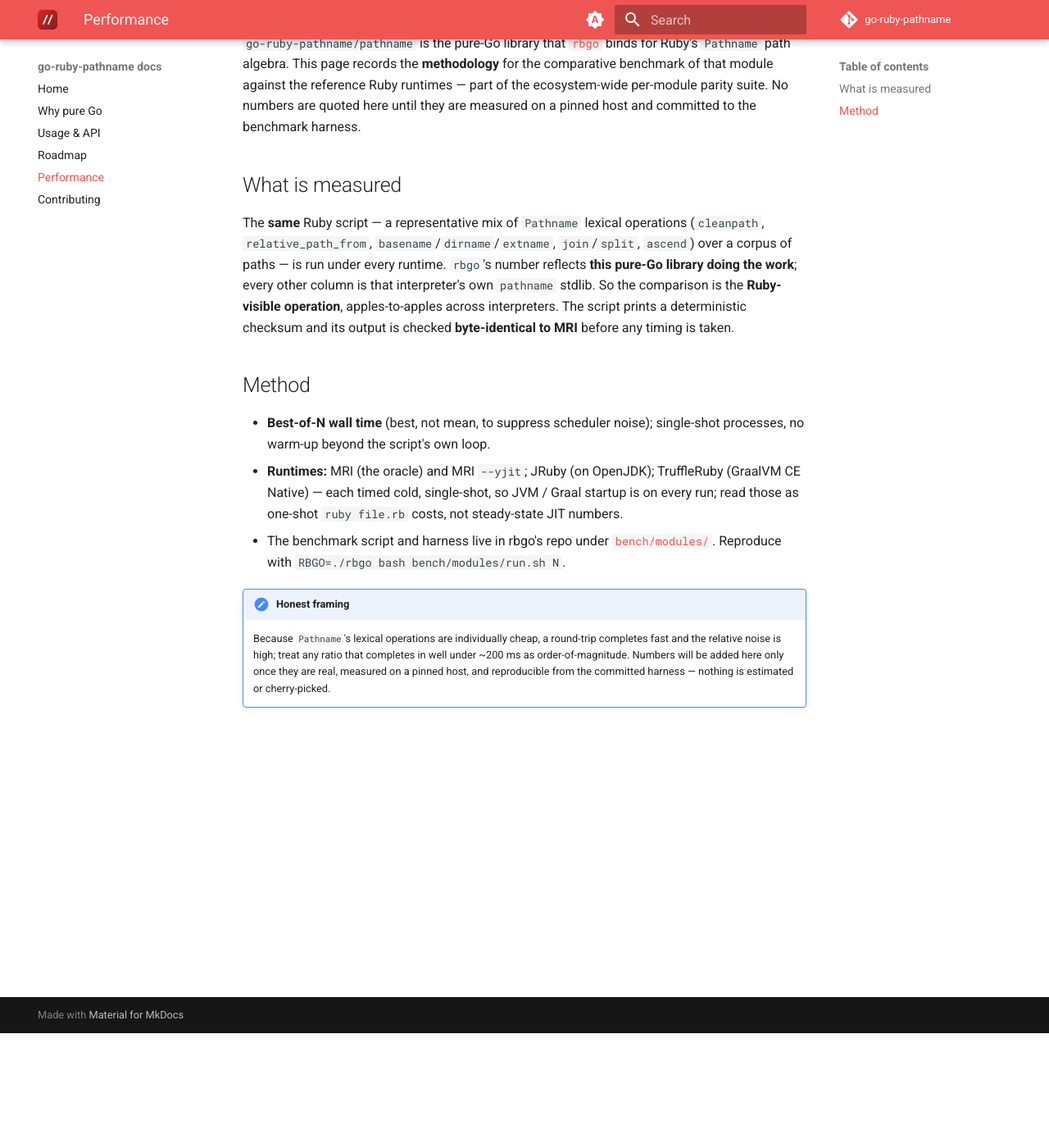
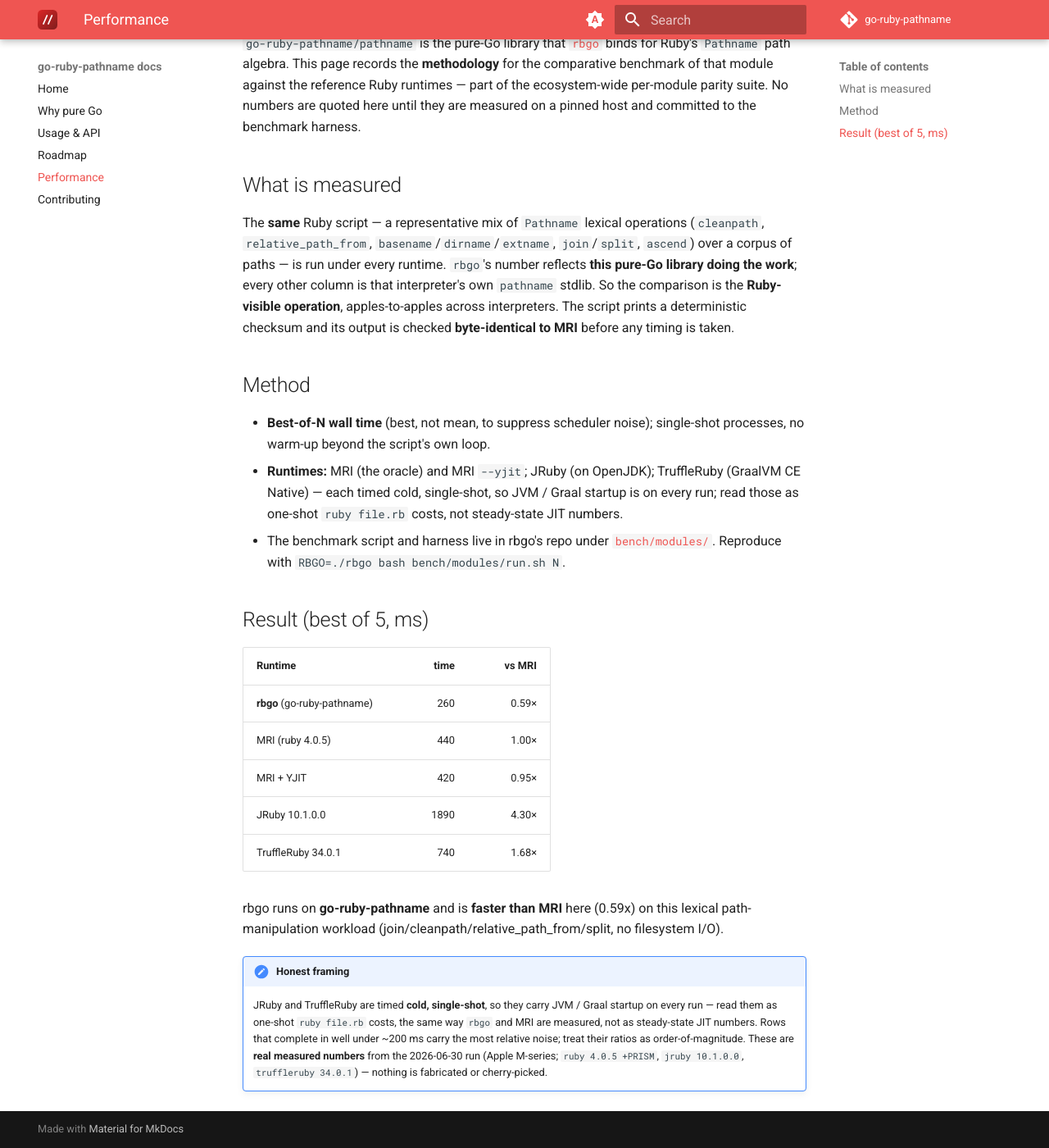
Before and after one commit to go-ruby-pathname/docs, an MkDocs documentation site: the page built from docs/performance.md, in a window 1280 px wide and 1400 px high, scrolled down 140 px. Shown: the whole window at 82% size. Built offline with MkDocs 1.6.1 and Material for MkDocs 9.7.7, drawn with Linux system fonts in a browser that asks for light colours; the version menu is left out.

Commit message:
docs: fill in measured wave-3 performance numbers
Replace the measurement-pending admonition in docs/performance.md with the real
best-of-5 cross-runtime result table (rbgo / MRI / MRI+YJIT / JRuby / TruffleRuby,
+ vs-MRI ratio) from the 2026-06-30 per-module parity run on Apple M-series
(ruby 4.0.5 +PRISM, jruby 10.1.0.0, truffleruby 34.0.1). Output byte-checked
against MRI before timing; harness at go-embedded-ruby/ruby bench/modules/.

Co-Authored-By: Claude Opus 4.8 <noreply@anthropic.com>

```diff
--- a/docs/performance.md
+++ b/docs/performance.md
@@ -28,9 +28,23 @@ across interpreters. The script prints a deterministic checksum and its output i
   [`bench/modules/`](https://github.com/go-embedded-ruby/ruby/tree/main/bench/modules).
   Reproduce with `RBGO=./rbgo bash bench/modules/run.sh N`.
 
+## Result (best of 5, ms)
+
+| Runtime | time | vs MRI |
+| --- | ---: | ---: |
+| **rbgo** (go-ruby-pathname) | 260 | 0.59× |
+| MRI (ruby 4.0.5) | 440 | 1.00× |
+| MRI + YJIT | 420 | 0.95× |
+| JRuby 10.1.0.0 | 1890 | 4.30× |
+| TruffleRuby 34.0.1 | 740 | 1.68× |
+
+rbgo runs on **go-ruby-pathname** and is **faster than MRI** here (0.59x) on this lexical path-manipulation workload (join/cleanpath/relative_path_from/split, no filesystem I/O).
+
 !!! note "Honest framing"
-    Because `Pathname`'s lexical operations are individually cheap, a round-trip
-    completes fast and the relative noise is high; treat any ratio that completes in well
-    under ~200 ms as order-of-magnitude. Numbers will be added here only once they are
-    real, measured on a pinned host, and reproducible from the committed harness — nothing
-    is estimated or cherry-picked.
+    JRuby and TruffleRuby are timed **cold, single-shot**, so they carry JVM /
+    Graal startup on every run — read them as one-shot `ruby file.rb` costs, the
+    same way `rbgo` and MRI are measured, not as steady-state JIT numbers. Rows
+    that complete in well under ~200 ms carry the most relative noise; treat
+    their ratios as order-of-magnitude. These are **real measured numbers** from
+    the 2026-06-30 run (Apple M-series; `ruby 4.0.5 +PRISM`, `jruby 10.1.0.0`,
+    `truffleruby 34.0.1`) — nothing is fabricated or cherry-picked.
```
